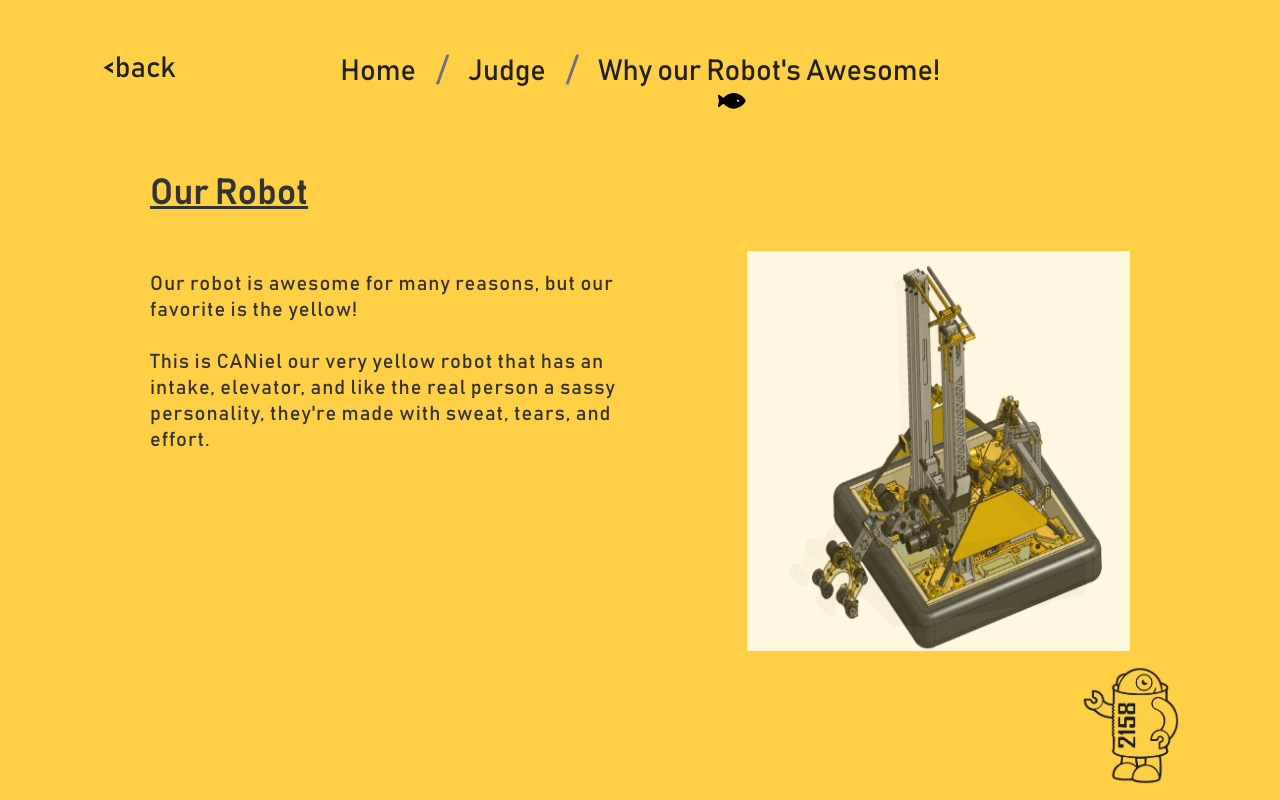
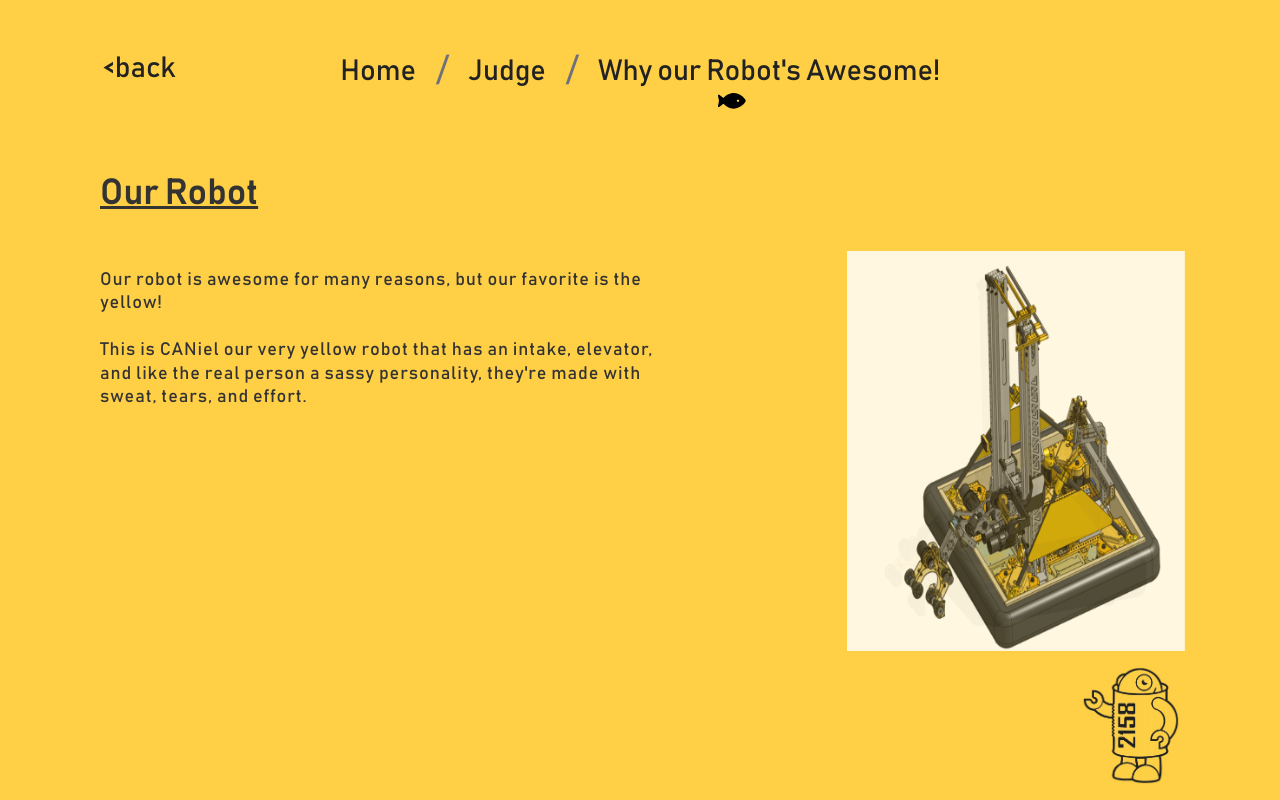
Before and after one commit to zainmfjavaid/CanKiosk2025, a Flask app: page /judge/robot in a window 1280 px wide. Run offline with Flask 3, Linux system fonts and the light colour scheme.

Commit message:
Adjust Font Size Manor

```diff
--- a/cankiosk/static/css/reference.css
+++ b/cankiosk/static/css/reference.css
@@ -112,15 +112,15 @@
 /* Content Styles */
 #content-container {
     margin-top: 50px;
-    margin-left: 150px;
-    padding-right: 150px;
+    margin-left: 100px;
+    padding-right: 50px;
 }
 
 .page-content {
     letter-spacing: .05em;
     line-height: 1.3;
     padding-right: 50px;
-    font-size: 20px;
+    font-size: 18px;
 }
 
 .two-column {
@@ -137,10 +137,9 @@
 }
 
 .side-image {
-    width: 383px;
-    height: 500px;
+    width: 337.5px;
+    height: 450px;
 }
-
 a {
     all: unset;
     cursor: pointer;
@@ -420,6 +419,7 @@ html, body {
     animation-name: robotFade;
     animation-iteration-count: infinite;
     animation-duration: 6s;
+    z-index: -10;
 }
 
 @-webkit-keyframes robotFade {
@@ -438,11 +438,14 @@ html, body {
 }
 
 #f1 {
+    z-index: -10;
     -webkit-animation-delay: 0s;
 }
 #f2 {
+    z-index: -10;
     -webkit-animation-delay: -4s;
 }
 #f3 {
+    z-index: -10;
     -webkit-animation-delay: -2s;
 }
```
Also changed, not shown: cankiosk/templates/guest/robot.html (+4 -4 lines).
